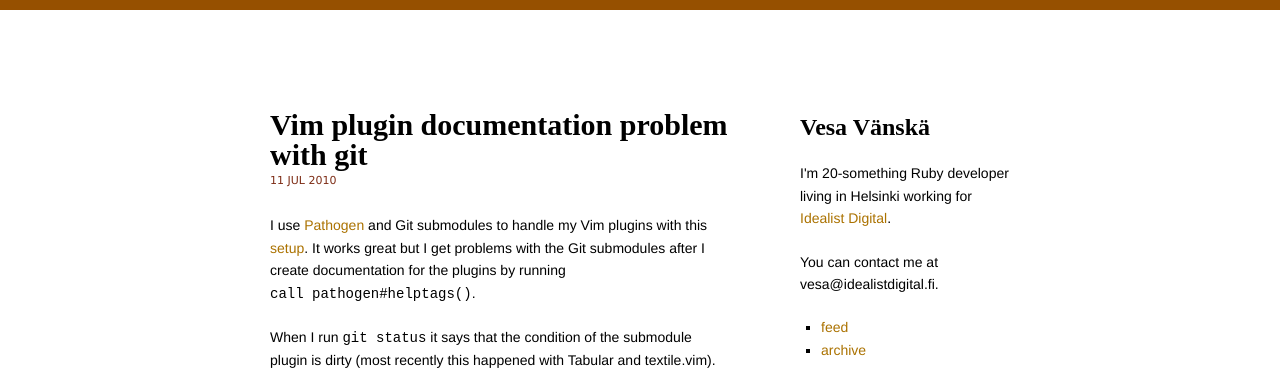
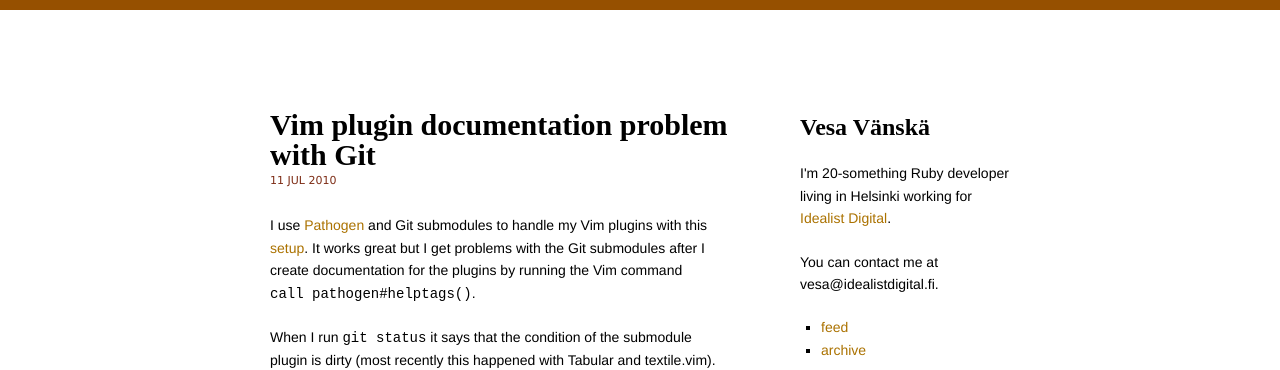
Before and after one commit to vesan/vesan.github.com, a Jekyll site: the page built from _posts/2010-07-11-vim-plugin-documentation-problem-with-git.markdown, in a window 1280 px wide. Shown: the top 370 px of the page. Built offline with Jekyll 4.4.1, drawn with Linux system fonts in a browser that asks for light colours; nearby versions of some CDN libraries.

Commit message:
Fix typos

```diff
--- a/_posts/2010-07-11-vim-plugin-documentation-problem-with-git.markdown
+++ b/_posts/2010-07-11-vim-plugin-documentation-problem-with-git.markdown
@@ -1,10 +1,10 @@
 ---
 layout: post
-title: "Vim plugin documentation problem with git"
+title: "Vim plugin documentation problem with Git"
 tags: [vim, git, tips, plugins]
 ---
 
-I use [Pathogen](http://github.com/tpope/vim-pathogen) and Git submodules to handle my Vim plugins with this [setup](http://www.allenwei.cn/tips-using-git-submodule-keep-your-plugin-up-to-date/). It works great but I get problems with the Git submodules after I create documentation for the plugins by running `call pathogen#helptags()`.
+I use [Pathogen](http://github.com/tpope/vim-pathogen) and Git submodules to handle my Vim plugins with this [setup](http://www.allenwei.cn/tips-using-git-submodule-keep-your-plugin-up-to-date/). It works great but I get problems with the Git submodules after I create documentation for the plugins by running the Vim command `call pathogen#helptags()`.
 
 When I run `git status` it says that the condition of the submodule plugin is dirty (most recently this happened with Tabular and textile.vim). This is caused by the `doc/tags` file created inside the plugin. I have solved this by editing the `.git/info/exclude` file inside the plugin's directory and adding the line `doc/tags` to it.
 
```
